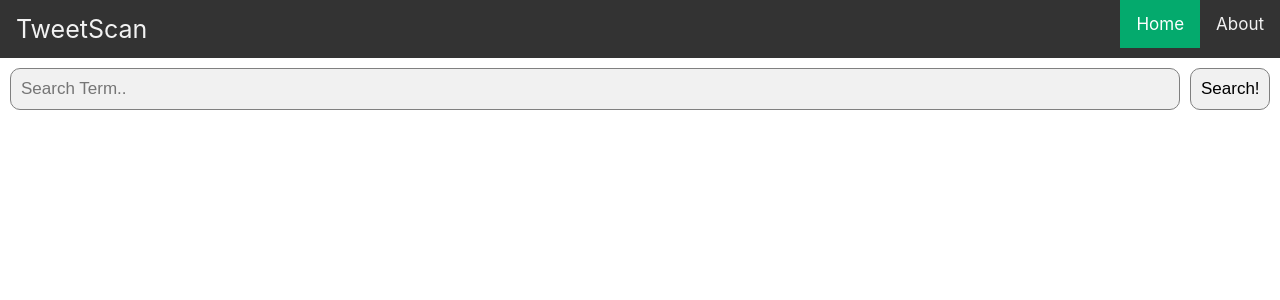
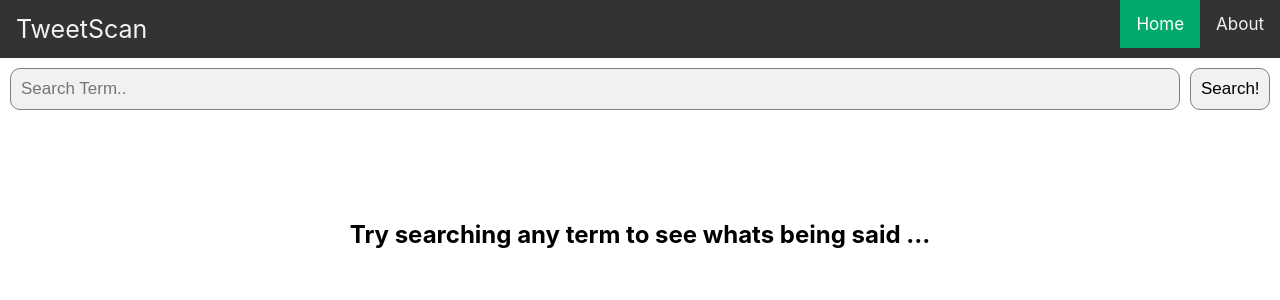
Before and after one commit to codeHawker/tweetscan, a React (Create React App) app: page / in a window 1280 px wide. Shown: the top 300 px of the page. Built offline with nearby package versions, Linux system fonts and the light colour scheme.

Commit message:
added instructions to landing page

```diff
--- a/src/App.js
+++ b/src/App.js
@@ -55,7 +55,8 @@ class App extends React.Component {
   }
 
   render() {
-    let searchResults
+    let searchResults = <h2 className='searching-text'>Try searching any term to see whats being said ...</h2>
+
     if (this.state.searchResults) {
       searchResults = <SearchResults searchResults={this.state.searchResults} />
     }
```
Also changed, not shown: 7 other files (tests, documents, lock files or other folders).
